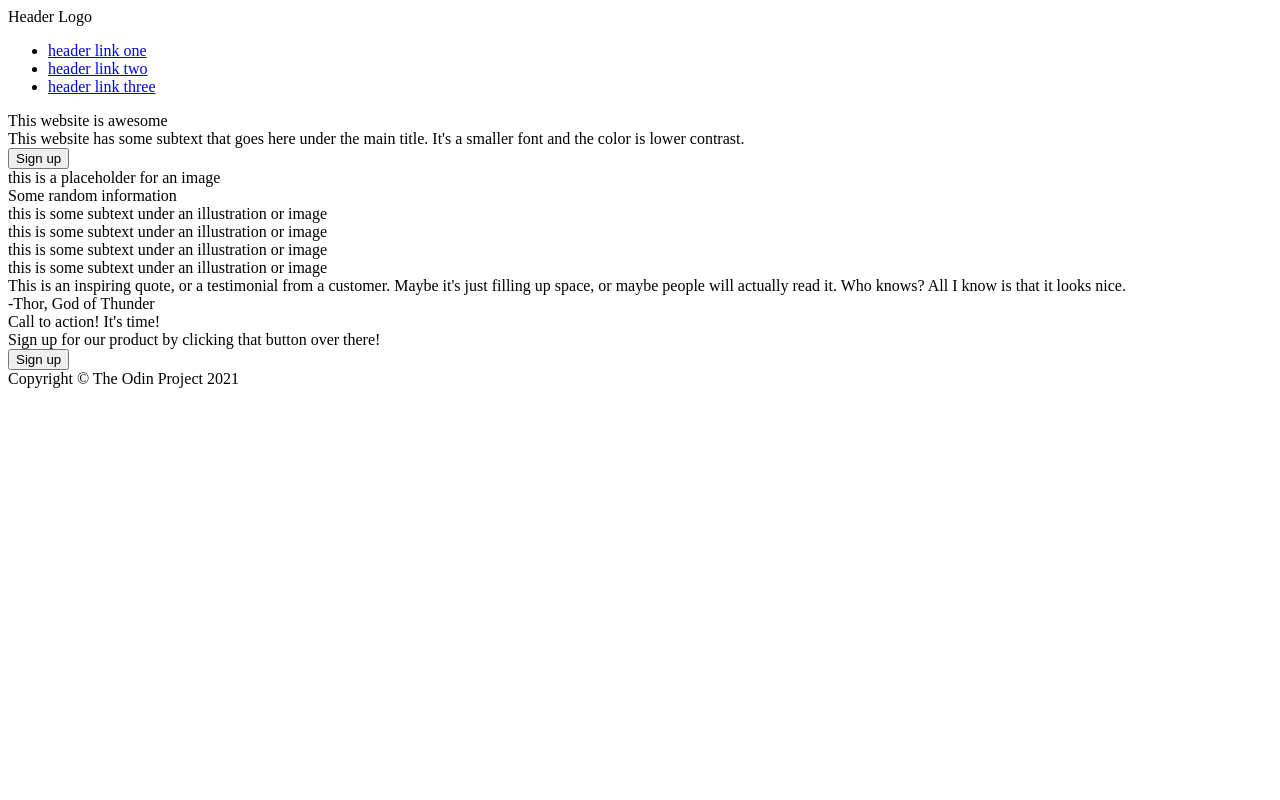
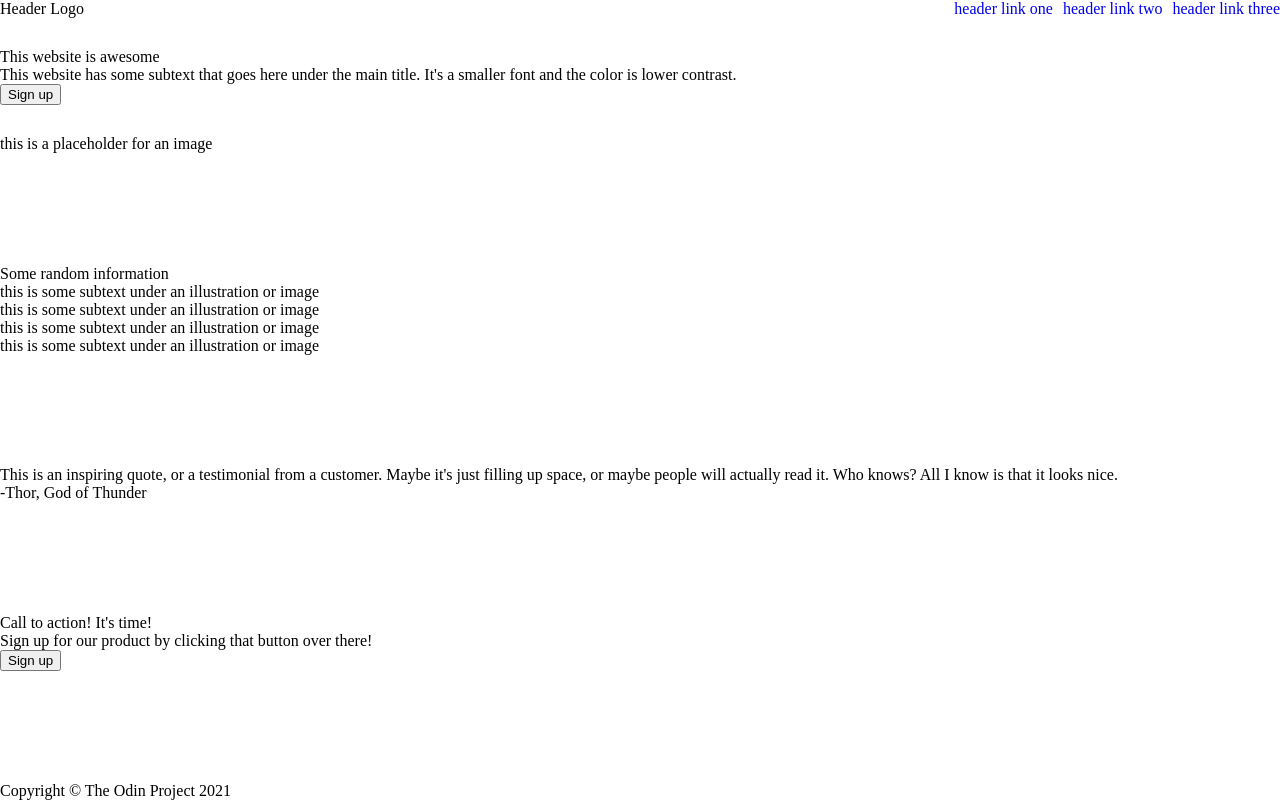
Before and after one commit to Hannah-Rose03/Landing_Page, a plain HTML site: page index.html in a window 1280 px wide. Drawn offline with Linux system fonts and the light colour scheme.

Commit message:
add nav div to be able to style links and logo
add flex styling to the following divs
    hero
    nav
    logo
    links

remove bullets and add flex display to ul

remove line under links

```diff
--- a/index.html
+++ b/index.html
@@ -3,12 +3,12 @@
 <head>
     <meta charset="UTF-8">
     <meta name="viewport" content="width=device-width, initial-scale=1.0">
-    <link rel="stylesheet" href="../style.css">
+    <link rel="stylesheet" href="style.css">
     <title>Landing Demo</title>
 </head>
 <body>
-    <div class="entity">
     <div class="hero">
+        <div class="nav">
             <div class="logo">Header Logo</div>
             <div class="links">
                 <ul>
@@ -16,6 +16,7 @@
                     <li><a href="none">header link two</a></li>
                     <li><a href="none">header link three</a></li>
                 </ul>
+            </div>
         </div>
         <div class="awesome">
             <div class="title">This website is awesome</div>
@@ -68,5 +69,4 @@
     <div class="footer">
         <div class="copyright">Copyright &copy; The Odin Project 2021</div>
     </div>
-    </div>
 </body>
--- a/style.css
+++ b/style.css
@@ -1,5 +1,40 @@
-.entity {
+body {
+    height: 100vh;
+    margin: 0;
     display: flex;
     flex-direction: column;
     justify-content: space-between;
 }
+
+.hero {
+    display: flex;
+    flex-direction: column;
+    gap: 30px;
+}
+
+.nav {
+    display: flex;
+    justify-content: space-between;
+}
+
+.logo {
+    display: flex;
+    flex-shrink: 0;
+}
+
+.links {
+    display: flex;
+    flex-shrink: 0;
+}
+
+ul {
+    display: flex;
+    list-style-type: none;
+    gap: 10px;
+    padding:0;
+    margin: 0;
+}
+
+a {
+    text-decoration: none;
+}
```
Lines whose indentation alone changed are shown as unchanged.
